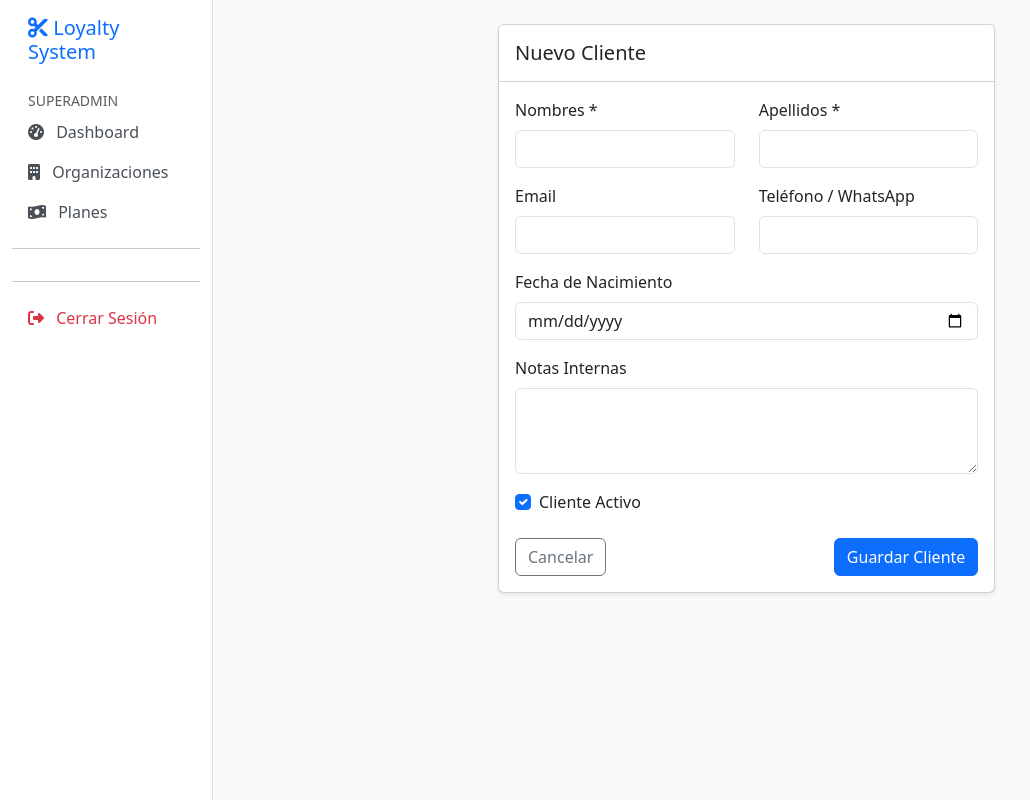
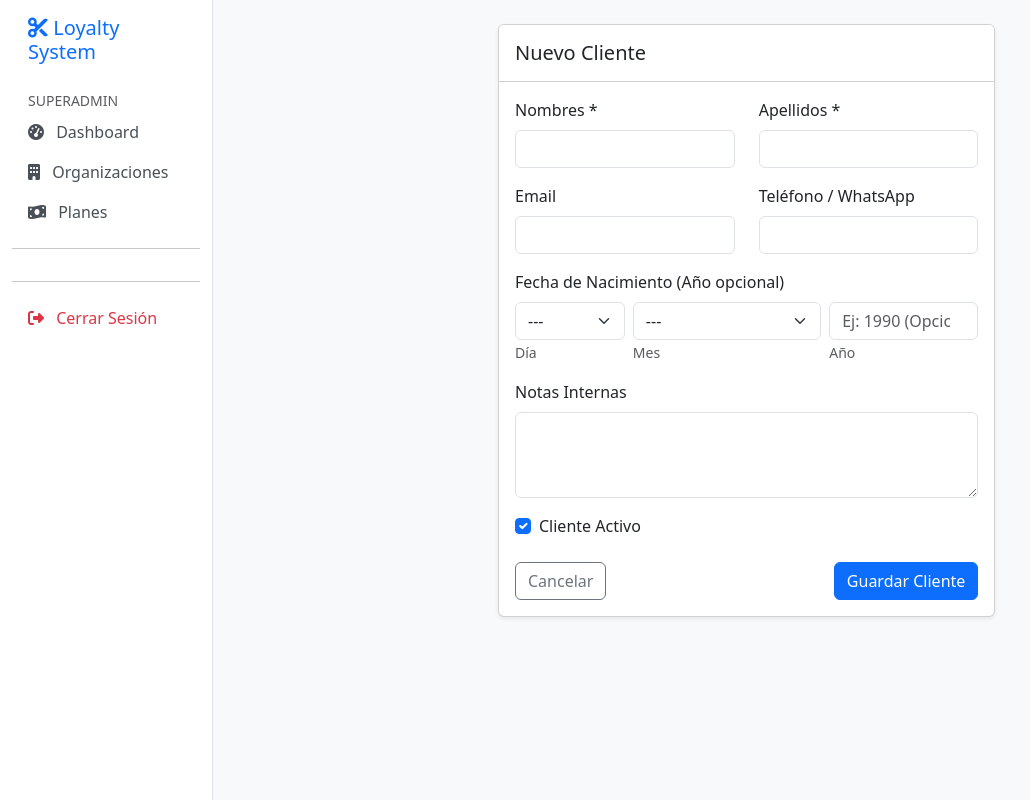
Before and after one commit to pantera3000/Sistema_barberias-_pro_v1, a Django app: page /app/customers/new/ in a window 1280 px wide. Shown: the whole page, without its empty margins (0-1030 px from the left). Run offline with Django 5.2, Linux system fonts and the light colour scheme; the visitor is signed in with stand-in values (Sample User, id 1); data that the repository does not hold is empty.

Commit message:
Mejora: Fecha de nacimiento parcial (año opcional) en Clientes [2026-02-09 10:25]

```diff
--- a/apps/customers/forms.py
+++ b/apps/customers/forms.py
@@ -5,20 +5,35 @@ from .models import Customer
 class CustomerForm(forms.ModelForm):
     """Formulario para gestión de clientes"""
 
-    birth_date = forms.DateField(
-        label="Fecha de Nacimiento",
+    DAYS = [(i, i) for i in range(1, 32)]
+    MONTHS = [
+        (1, 'Enero'), (2, 'Febrero'), (3, 'Marzo'), (4, 'Abril'),
+        (5, 'Mayo'), (6, 'Junio'), (7, 'Julio'), (8, 'Agosto'),
+        (9, 'Septiembre'), (10, 'Octubre'), (11, 'Noviembre'), (12, 'Diciembre')
+    ]
+
+    birth_day = forms.ChoiceField(
+        label="Día",
+        choices=[('', '---')] + DAYS,
         required=False,
-        widget=forms.DateInput(attrs={'class': 'form-control', 'type': 'date'})
+        widget=forms.Select(attrs={'class': 'form-select'})
+    )
+    birth_month = forms.ChoiceField(
+        label="Mes",
+        choices=[('', '---')] + MONTHS,
+        required=False,
+        widget=forms.Select(attrs={'class': 'form-select'})
     )
 
     class Meta:
         model = Customer
-        fields = ['first_name', 'last_name', 'email', 'phone', 'birth_date', 'notes', 'is_active']
+        fields = ['first_name', 'last_name', 'email', 'phone', 'birth_day', 'birth_month', 'birth_year', 'notes', 'is_active']
         widgets = {
             'first_name': forms.TextInput(attrs={'class': 'form-control'}),
             'last_name': forms.TextInput(attrs={'class': 'form-control'}),
             'email': forms.EmailInput(attrs={'class': 'form-control'}),
             'phone': forms.TextInput(attrs={'class': 'form-control'}),
+            'birth_year': forms.NumberInput(attrs={'class': 'form-control', 'placeholder': 'Ej: 1990 (Opcional)'}),
             'notes': forms.Textarea(attrs={'class': 'form-control', 'rows': 3}),
             'is_active': forms.CheckboxInput(attrs={'class': 'form-check-input mb-2'}),
         }
--- a/apps/customers/models.py
+++ b/apps/customers/models.py
@@ -10,7 +10,9 @@ class Customer(TenantAwareModel):
     last_name = models.CharField(max_length=150, verbose_name="Apellidos")
     email = models.EmailField(blank=True, null=True, verbose_name="Correo Electrónico")
     phone = models.CharField(max_length=20, blank=True, null=True, verbose_name="Teléfono / WhatsApp")
-    birth_date = models.DateField(blank=True, null=True, verbose_name="Fecha de Nacimiento")
+    birth_day = models.PositiveSmallIntegerField(blank=True, null=True, verbose_name="Día de Nacimiento")
+    birth_month = models.PositiveSmallIntegerField(blank=True, null=True, verbose_name="Mes de Nacimiento")
+    birth_year = models.PositiveIntegerField(blank=True, null=True, verbose_name="Año de Nacimiento")
 
     # Datos internos
     notes = models.TextField(blank=True, verbose_name="Notas Internas")
@@ -31,3 +33,19 @@ class Customer(TenantAwareModel):
     @property
     def full_name(self):
         return f"{self.first_name} {self.last_name}"
+
+    @property
+    def birthday_display(self):
+        if not self.birth_day or not self.birth_month:
+            return "-"
+
+        meses = [
+            'Ene', 'Feb', 'Mar', 'Abr', 'May', 'Jun',
+            'Jul', 'Ago', 'Sep', 'Oct', 'Nov', 'Dic'
+        ]
+        mes_nombre = meses[self.birth_month - 1]
+
+        display = f"{self.birth_day} {mes_nombre}"
+        if self.birth_year:
+            display += f" {self.birth_year}"
+        return display
--- a/apps/customers/templates/customers/customer_form.html
+++ b/apps/customers/templates/customers/customer_form.html
@@ -40,10 +40,20 @@
                         </div>
                     </div>
 
-                    <div class="mb-3">
-                        <label for="{{ form.birth_date.id_for_label }}" class="form-label">Fecha de Nacimiento</label>
-                        {{ form.birth_date }}
-                        {{ form.birth_date.errors }}
+                    <div class="row gx-2">
+                        <label class="form-label">Fecha de Nacimiento (Año opcional)</label>
+                        <div class="col-md-3 mb-3">
+                            {{ form.birth_day }}
+                            <small class="text-muted">Día</small>
+                        </div>
+                        <div class="col-md-5 mb-3">
+                            {{ form.birth_month }}
+                            <small class="text-muted">Mes</small>
+                        </div>
+                        <div class="col-md-4 mb-3">
+                            {{ form.birth_year }}
+                            <small class="text-muted">Año</small>
+                        </div>
                     </div>
 
                     <div class="mb-3">
--- a/apps/customers/templates/customers/customer_list.html
+++ b/apps/customers/templates/customers/customer_list.html
@@ -47,7 +47,7 @@
                         <div><i class="fas fa-envelope text-muted me-1"></i> {{ customer.email|default:"-" }}</div>
                         <div><i class="fas fa-phone text-muted me-1"></i> {{ customer.phone|default:"-" }}</div>
                     </td>
-                    <td>{{ customer.birth_date|date:"d M Y"|default:"-" }}</td>
+                    <td>{{ customer.birthday_display }}</td>
                     <td>
                         {% if customer.is_active %}
                         <span class="badge bg-success">Activo</span>
```
Also changed, not shown: data_populator.py (+21 -8 lines), apps/customers/migrations/0002_remove_customer_birth_date_customer_birth_day_and_more.py (added), db_checkpoint_v7.sqlite3 (added).
